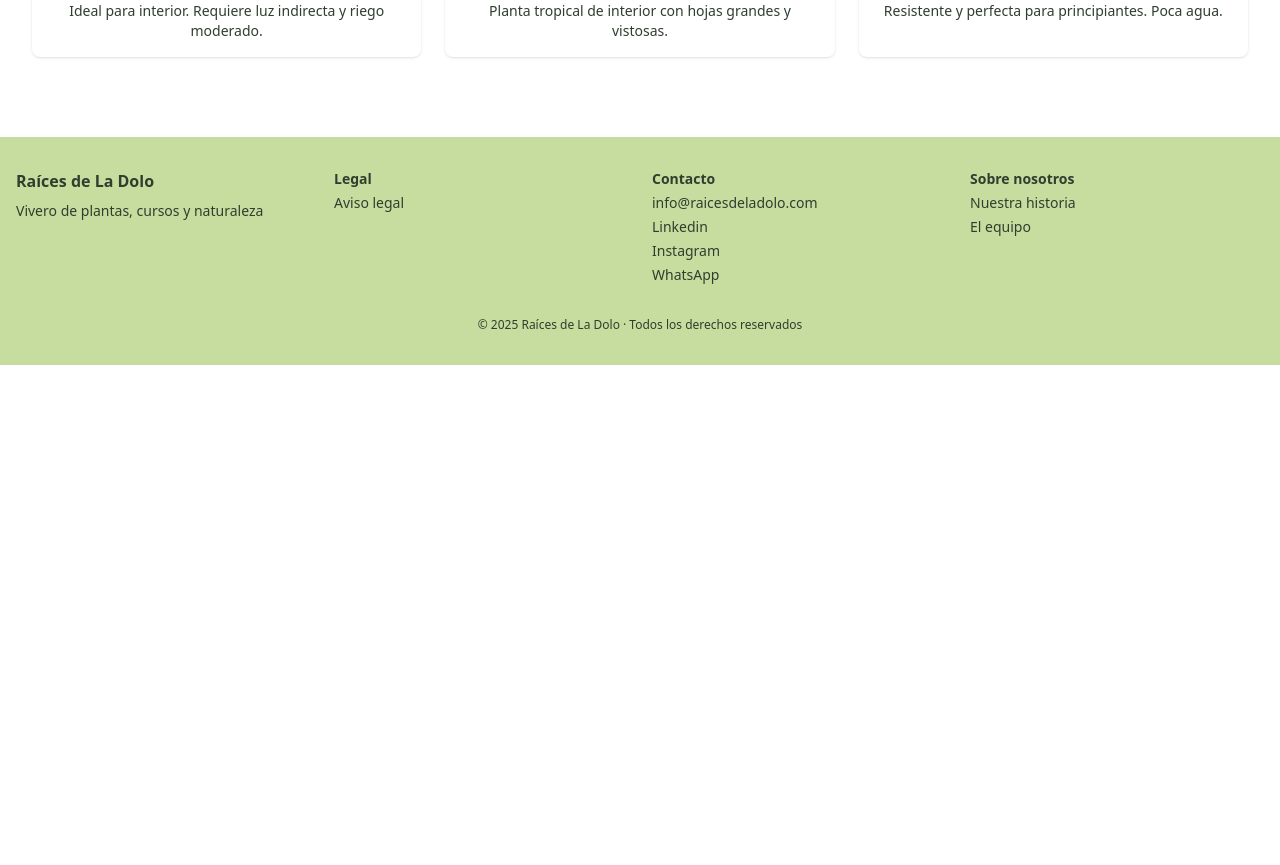
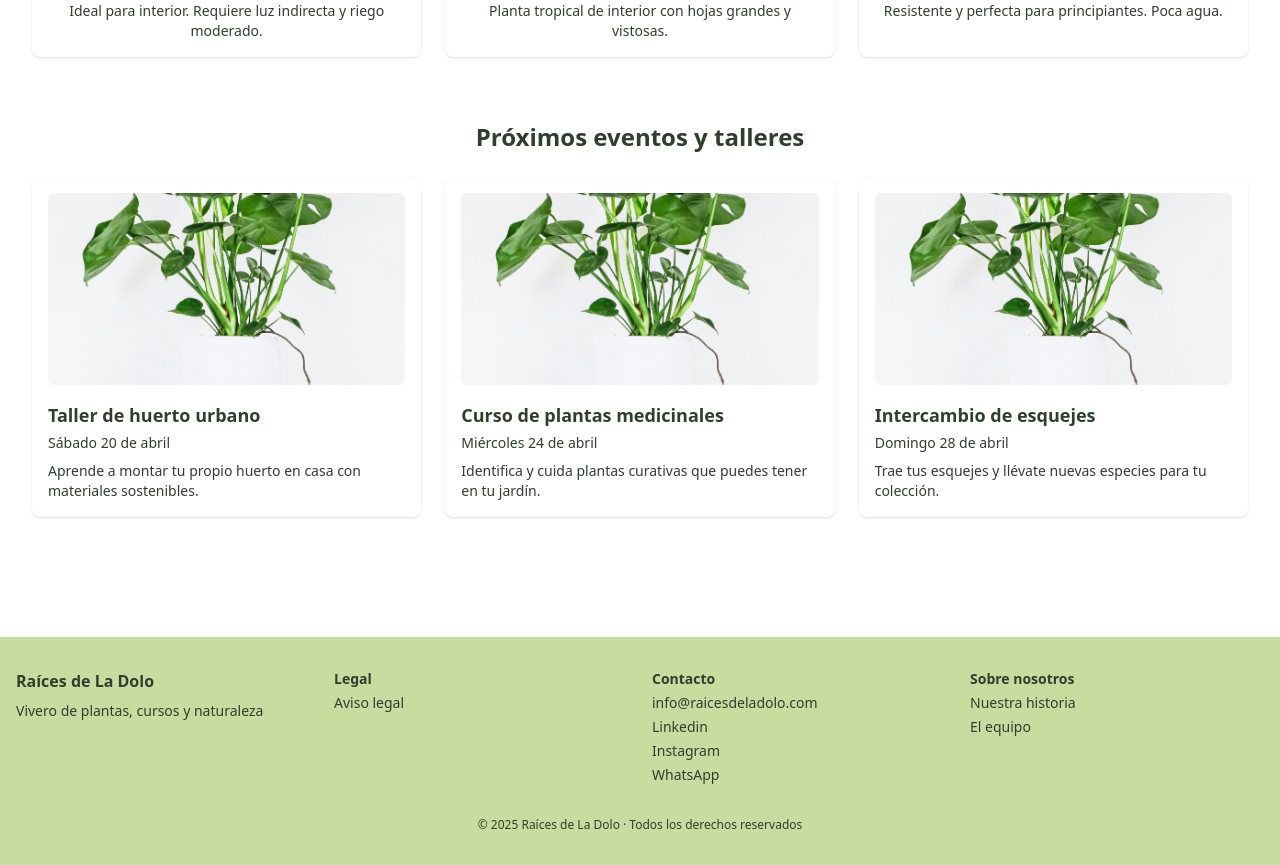
Before and after one commit to JuanjoPerNar/vivero-frontend, a React (Vite) app: page / in a window 1280 px wide. Shown: the part 887-1752 px from the top of the page. Before the commit the page ends 1252 px from the top, so only its background shows below. Built offline with nearby package versions, Linux system fonts and the light colour scheme.

Commit message:
sección de eventos y talleres con tarjetas dinámicas

```diff
--- /dev/null
+++ b/src/components/EventCard.jsx
@@ -0,0 +1,14 @@
+export default function EventCard({ title, date, description, image}) {
+    return (
+        <div className="bg-white rounded-lg shadow p-4">
+            <img
+                src={image}
+                alt={title}
+                className="w-full h-48 object-cover rounded-md mb-4"
+            />
+            <h3 className="text-lg font-bold text-[#2f3e2e] mb-1">{title}</h3>
+            <p className="text-sm text-[#2f3e2e] mb-2 font-medium">{date}</p>
+            <p className="text-sm text-[#2f3e2e]">{description}</p>
+        </div>
+    )
+}
--- a/src/pages/Home.jsx
+++ b/src/pages/Home.jsx
@@ -1,4 +1,6 @@
 import PlantCard from '../components/PlantCard'
+import EventCard from '../components/EventCard'
+
 import ficus from '../assets/ficus.jpg'
 import monstera from '../assets/monstera.jpg'
 import sanserviera from '../assets/sanserviera.jpg'
@@ -18,6 +20,27 @@ const plants = [
     name: 'Sansevieria trifasciata',
     description: 'Resistente y perfecta para principiantes. Poca agua.',
     image: sanserviera,
+  },
+]
+
+const events = [
+  {
+    title: 'Taller de huerto urbano',
+    date: 'Sábado 20 de abril',
+    description: 'Aprende a montar tu propio huerto en casa con materiales sostenibles.',
+    image: ficus,
+  },
+  {
+    title: 'Curso de plantas medicinales',
+    date: 'Miércoles 24 de abril',
+    description: 'Identifica y cuida plantas curativas que puedes tener en tu jardín.',
+    image: ficus,
+  },
+  {
+    title: 'Intercambio de esquejes',
+    date: 'Domingo 28 de abril',
+    description: 'Trae tus esquejes y llévate nuevas especies para tu colección.',
+    image: ficus,
   },
 ]
 
@@ -65,6 +88,24 @@ export default function Home() {
                     </div>
                 </div>
             </section>
+            <section className="mt-16 mb-10">
+                <div className="max-w-7xl mx-auto px-4">
+                    <h2 className="text-2xl font-semibold text-[#2f3e2e] mb-6 text-center">
+                        Próximos eventos y talleres
+                    </h2>
+                    <div className="grid gap-6 grid-cols-1 sm:grid-cols-2 md:grid-cols-3">
+                        {events.map((event, index) => (
+                            <EventCard
+                                key={index}
+                                title={event.title}
+                                date={event.date}
+                                description={event.description}
+                                image={event.image}
+                            />
+                        ))}
+                    </div>
+                </div>
+            </section>
         </section>
     )
 }
```
